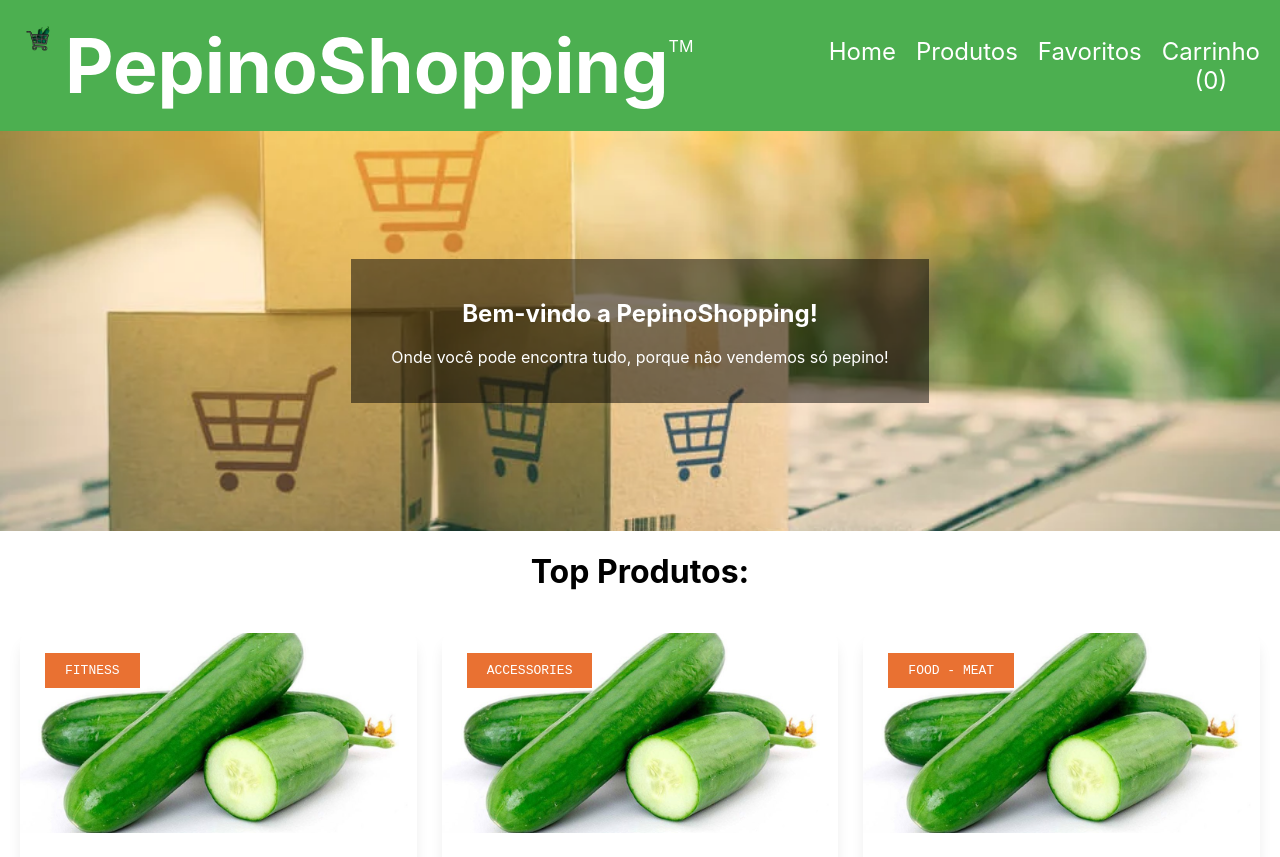
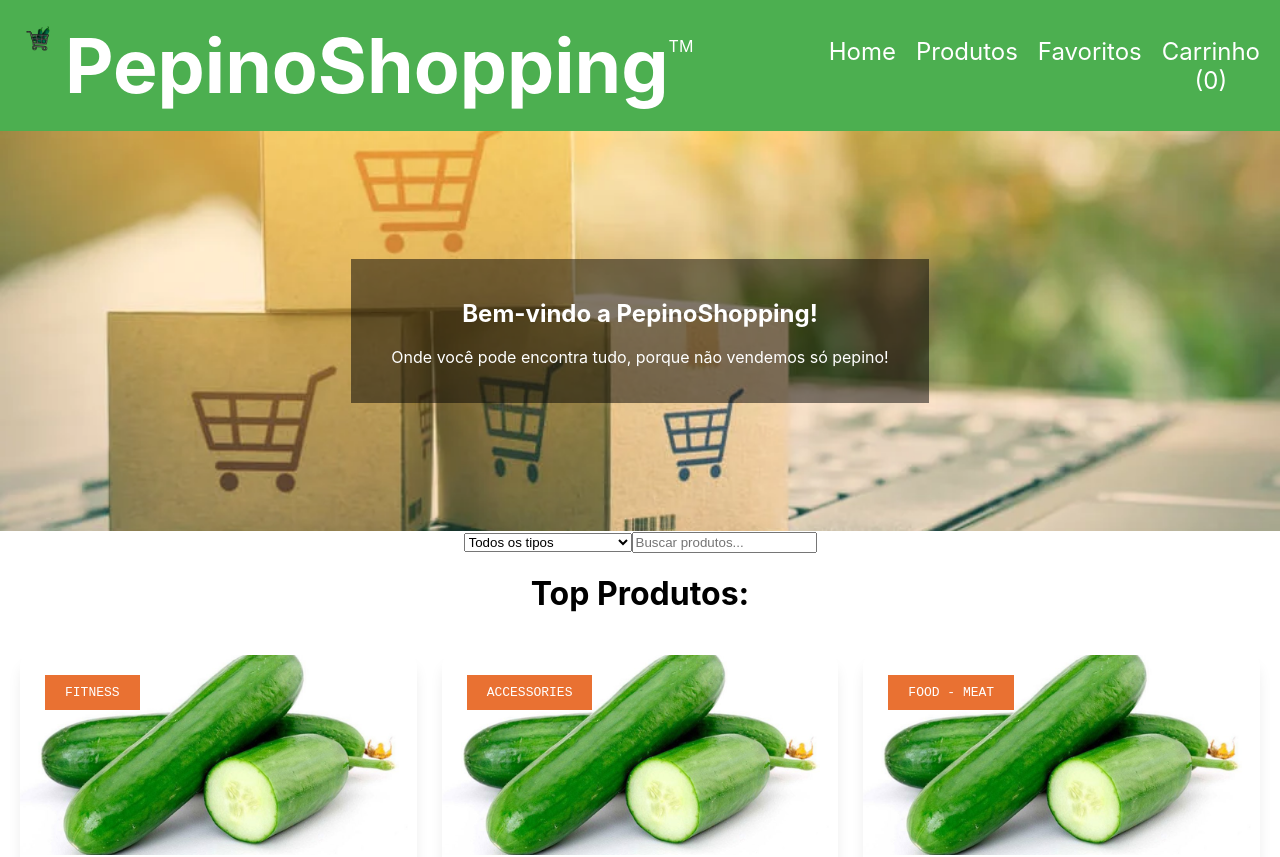
Before and after one commit to Fonzie0Tron/PAWC, a React (Create React App) app: page / in a window 1280 px wide. Shown: the top 857 px of the page. Built offline with nearby package versions, Linux system fonts and the light colour scheme; data requests are answered from the project's data file.

Commit message:
search e flitros

```diff
--- a/src/pages/Home.js
+++ b/src/pages/Home.js
@@ -1,4 +1,4 @@
-import React, { useEffect, useState } from "react";
+import { useEffect, useState } from "react";
 import Slider from "../components/Slider";
 import ProdutoCard from "../components/ProdutoCard";
 
@@ -8,16 +8,18 @@ etc.) */}
 
 
 const Home = () => {
-    const [produtos, setProdutos] = useState([]);
+    const [allProdutos, setAllProdutos] = useState([]);
+    const [topProdutos, setTopProdutos] = useState([]);
+    const [search, setSearch] = useState("");
+    const [filterType, setFilterType] = useState("all");
+    const [categories, setCategories] = useState([]);
 
     useEffect(() => {
         const getProdutos = async () => {
             try {
                 const response = await fetch('http://localhost:3030/produtos', {
                     method: 'GET',
-                    headers: {
-                        'Content-Type': 'application/json'
-                    },
+                    headers: { 'Content-Type': 'application/json' },
                 });
                 const data = await response.json();
 
@@ -31,7 +33,11 @@ const Home = () => {
                     return avgB - avgA;
                 });
 
-                setProdutos(sorted.slice(0, 6));
+                setAllProdutos(sorted);
+                setTopProdutos(sorted.slice(0, 6));
+
+                const uniqueCats = [...new Set(sorted.map(p => p.category))];
+                setCategories(uniqueCats);
 
             } catch (error) {
                 console.error('Error:', error);
@@ -41,12 +47,57 @@ const Home = () => {
         getProdutos();
     }, []);
 
+    const handleFilter = e => {
+        setFilterType(e.target.value);
+    };
+
+    const produtosParaMostrar = () => {
+        if (search.trim() !== "" || filterType !== "all") {
+            return allProdutos.filter(p =>
+                (p.name.toLowerCase().includes(search.toLowerCase()) ||
+                 p.category.toLowerCase().includes(search.toLowerCase()) ||
+                 p.description.toLowerCase().includes(search.toLowerCase()))
+                &&
+                (filterType === "all" || p.category === filterType)
+            );
+        }
+        return topProdutos;
+    };
+
+    const resultados = produtosParaMostrar();
+
     return (
         <div>
             <Slider />
-            <h1>Top Produtos:</h1>
+            <div className="flex justify-center mb-4 space-x-4">
+                <select
+                    value={filterType}
+                    onChange={handleFilter}
+                    className="h-10 bg-white rounded-lg border border-gray-300 px-3 pr-8 focus:border-blue-500 focus:outline-none appearance-none"
+                >
+                    <option value="all">Todos os tipos</option>
+                    {categories.sort().map(cat => (
+                        <option key={cat} value={cat}>{cat}</option>
+                    ))}
+                </select>
+                <input
+                    type="text"
+                    placeholder="Buscar produtos..."
+                    value={search}
+                    onChange={e => setSearch(e.target.value)}
+                    className="pl-4 pr-4 h-10 bg-white rounded-lg w-full max-w-md border border-gray-300 focus:border-blue-500 focus:outline-none transition-shadow shadow-sm focus:shadow-md"
+                />
+            </div>
+
+            <h1>
+                {search.trim() !== "" || filterType !== "all"
+                    ? `Resultados${filterType !== "all" ? `: ${filterType}` : ""}${search.trim() !== "" ? ` para \"${search}\"` : ""}`
+                    : "Top Produtos:"}
+            </h1>
+
             <div className="comida-list">
-                {produtos.map((produto) => (
+                {resultados.length > 0 ? (
+                    resultados.map(produto => (
                         <ProdutoCard
                             key={produto.id}
                             id={produto.id}
@@ -56,7 +107,10 @@ const Home = () => {
                             description={produto.description}
                             reviews={produto.reviews}
                         />
-                ))}
+                    ))
+                ) : (
+                    <p>Nenhum produto encontrado</p>
+                )}
             </div>
         </div>
     );
```
Lines whose indentation alone changed are shown as unchanged.
